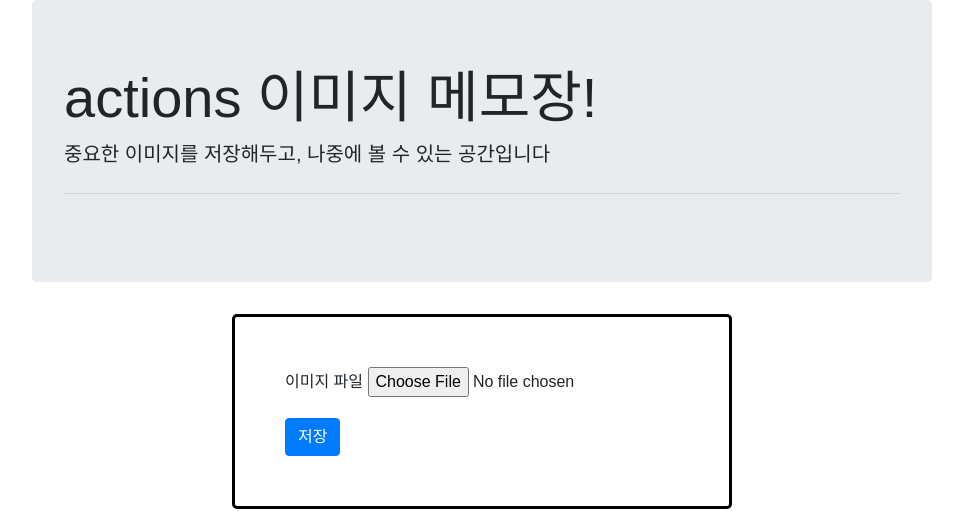
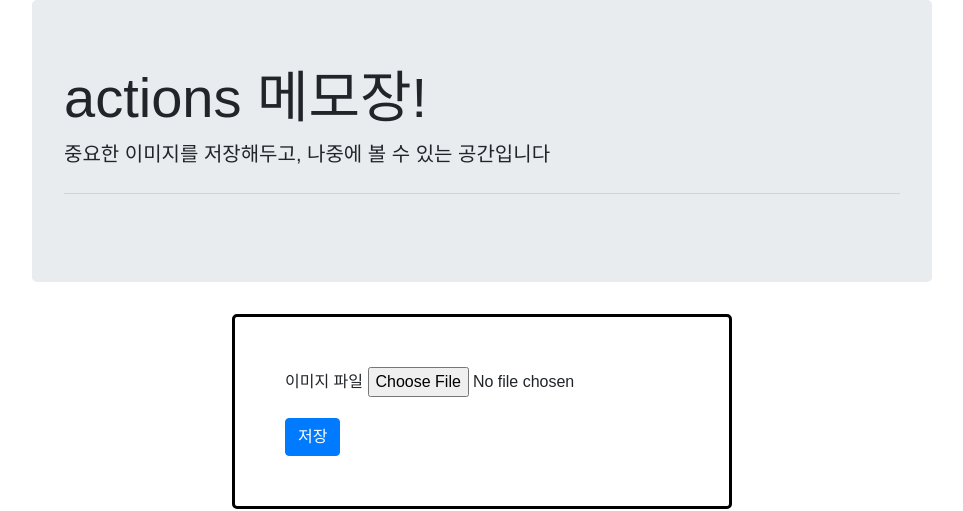
Before and after one commit to YoungeunJo/my-front, a plain HTML site: page index.html in a window 1280 px wide. Shown: the top 511 px of the page, without its empty margins (158-1121 px from the left). Drawn offline with nearby package versions, Linux system fonts and the light colour scheme; a web font is replaced by a local one.

Commit message:
html 변경

```diff
--- a/index.html
+++ b/index.html
@@ -58,7 +58,7 @@
 <body>
 <div class="wrap">
     <div class="jumbotron">
-        <h1 class="display-4">actions 이미지 메모장!</h1>
+        <h1 class="display-4">actions  메모장!</h1>
         <p class="lead">중요한 이미지를 저장해두고, 나중에 볼 수 있는 공간입니다</p>
         <hr class="my-4">
     </div>
```
